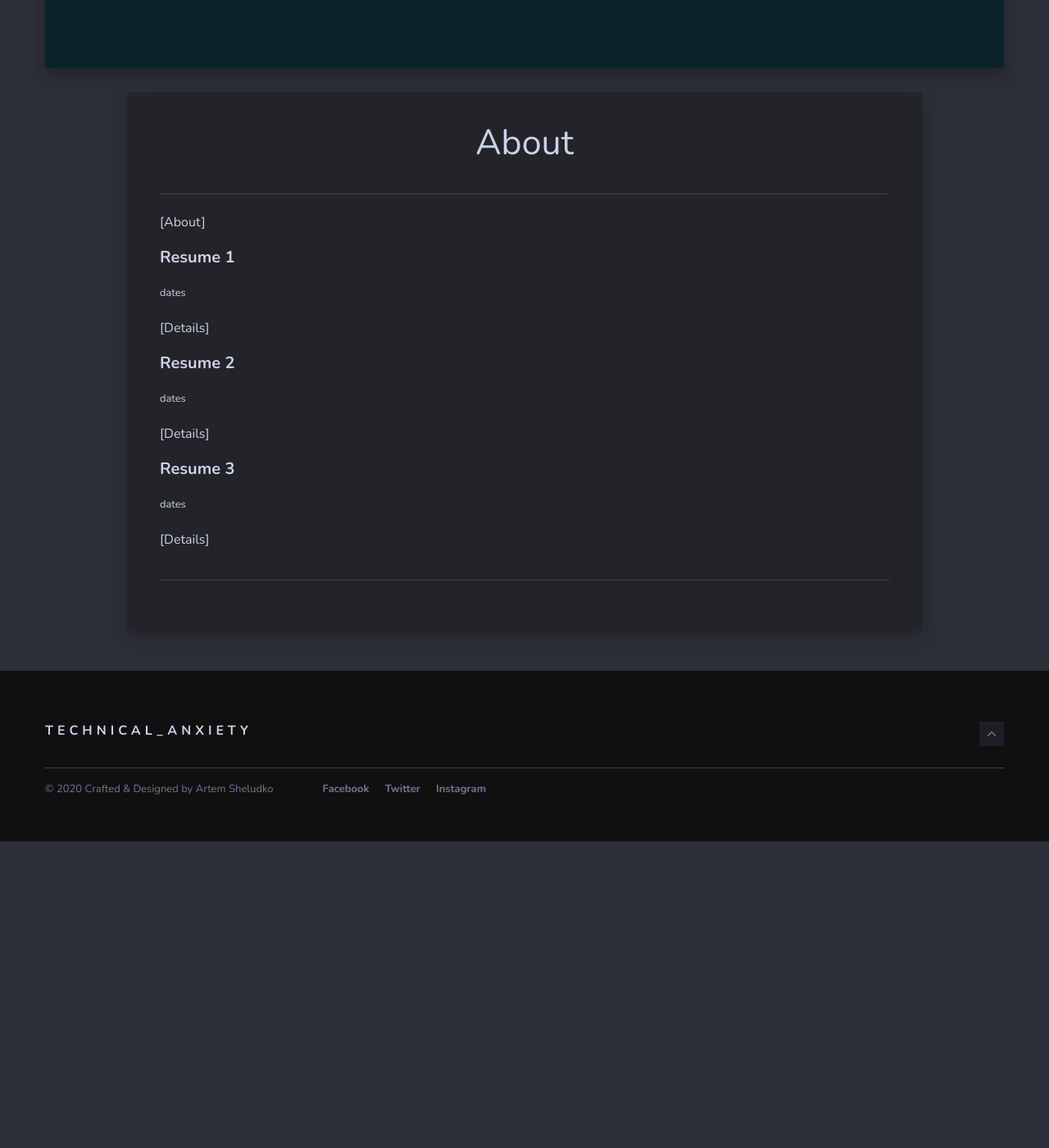
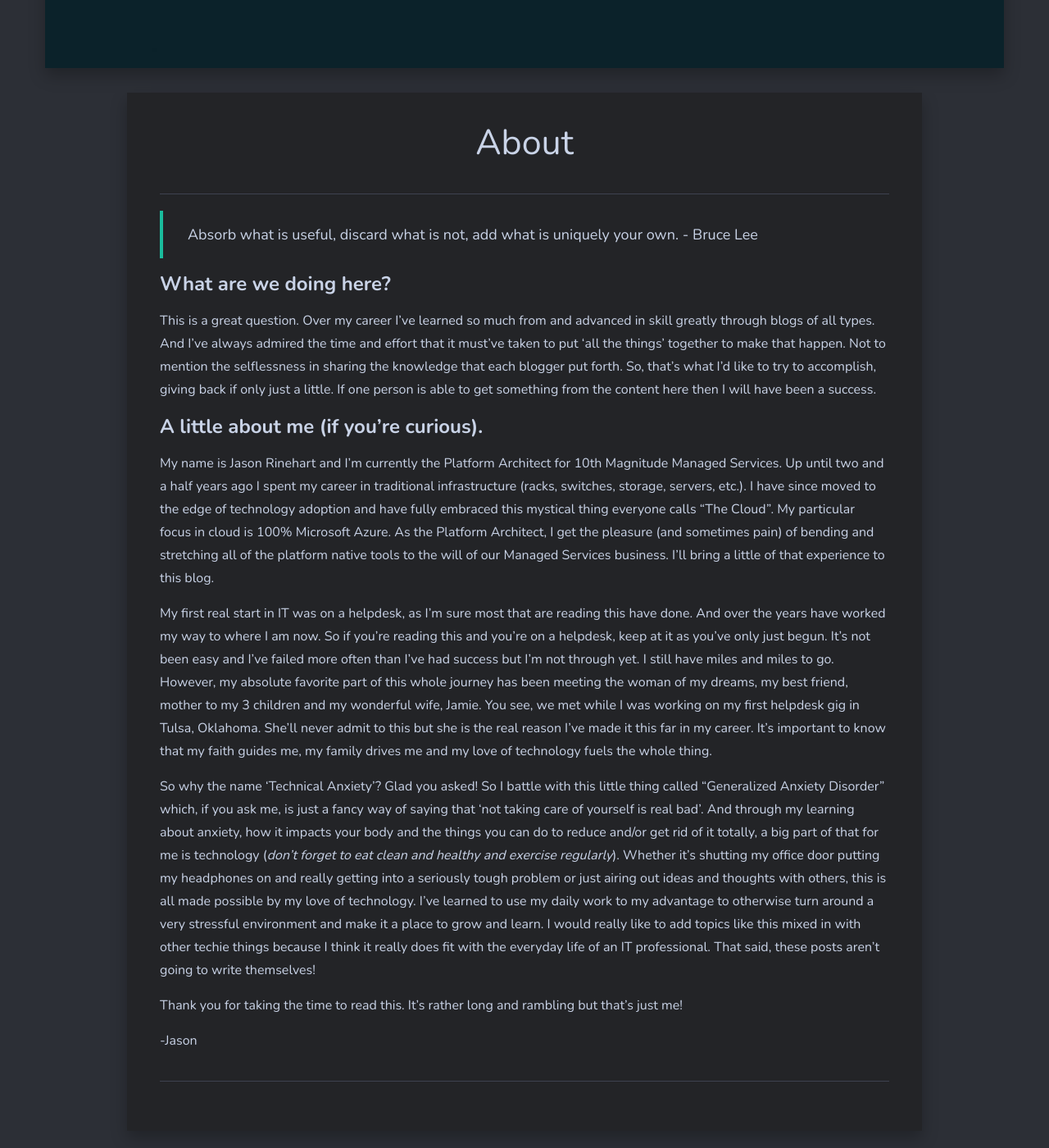
Before and after one commit to technicalanxiety/technicalanxiety.github.io, a Jekyll site: the page built from _pages/about.md, in a window 1280 px wide and 1400 px high, scrolled down 612 px. Shown: the whole window at 82% size. Built offline with Jekyll 4.4.1, drawn with Linux system fonts in a browser that asks for light colours; nearby versions of some CDN libraries; before the commit the page ends 1638 px from its top, so only the background shows below that.

Commit message:
[site] updated about and styleguide

```diff
--- a/_pages/about.md
+++ b/_pages/about.md
@@ -5,19 +5,20 @@ image: 11.jpg
 permalink: /about/
 ---
 
-[About]
+> Absorb what is useful, discard what is not, add what is uniquely your own.   - Bruce Lee
 
-#### Resume 1
-<small>dates</small>
 
-[Details]
+### What are we doing here?
+This is a great question. Over my career I've learned so much from and advanced in skill greatly through blogs of all types. And I've always admired the time and effort that it must've taken to put 'all the things' together to make that happen. Not to mention the selflessness in sharing the knowledge that each blogger put forth. So, that's what I'd like to try to accomplish, giving back if only just a little. If one person is able to get something from the content here then I will have been a success.
 
-#### Resume 2
-<small>dates</small>
 
-[Details]
+### A little about me (if you're curious).
+My name is Jason Rinehart and I'm currently the Platform Architect for 10th Magnitude Managed Services. Up until two and a half years ago I spent my career in traditional infrastructure (racks, switches, storage, servers, etc.). I have since moved to the edge of technology adoption and have fully embraced this mystical thing everyone calls "The Cloud". My particular focus in cloud is 100% Microsoft Azure. As the Platform Architect, I get the pleasure (and sometimes pain) of bending and stretching all of the platform native tools to the will of our Managed Services business. I'll bring a little of that experience to this blog.
 
-#### Resume 3
-<small>dates</small>
+My first real start in IT was on a helpdesk, as I'm sure most that are reading this have done. And over the years have worked my way to where I am now. So if you're reading this and you're on a helpdesk, keep at it as you've only just begun. It's not been easy and I've failed more often than I've had success but I'm not through yet. I still have miles and miles to go. However, my absolute favorite part of this whole journey has been meeting the woman of my dreams, my best friend, mother to my 3 children and my wonderful wife, Jamie. You see, we met while I was working on my first helpdesk gig in Tulsa, Oklahoma. She'll never admit to this but she is the real reason I've made it this far in my career. It's important to know that my faith guides me, my family drives me and my love of technology fuels the whole thing.
 
-[Details]
+So why the name 'Technical Anxiety'? Glad you asked! So I battle with this little thing called "Generalized Anxiety Disorder" which, if you ask me, is just a fancy way of saying that 'not taking care of yourself is real bad'. And through my learning about anxiety, how it impacts your body and the things you can do to reduce and/or get rid of it totally, a big part of that for me is technology (*don't forget to eat clean and healthy and exercise regularly*). Whether it's shutting my office door putting my headphones on and really getting into a seriously tough problem or just airing out ideas and thoughts with others, this is all made possible by my love of technology. I've learned to use my daily work to my advantage to otherwise turn around a very stressful environment and make it a place to grow and learn. I would really like to add topics like this mixed in with other techie things because I think it really does fit with the everyday life of an IT professional. That said, these posts aren't going to write themselves!
+
+Thank you for taking the time to read this. It's rather long and rambling but that's just me!
+
+-Jason
```
Also changed, not shown: _pages/styleguide.md (+0 -1 lines).
